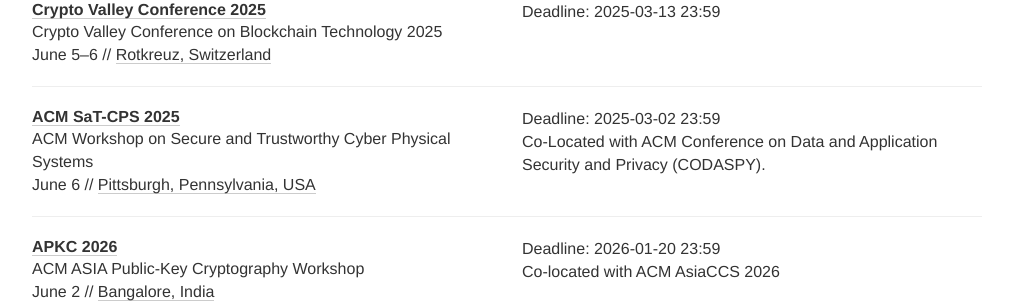
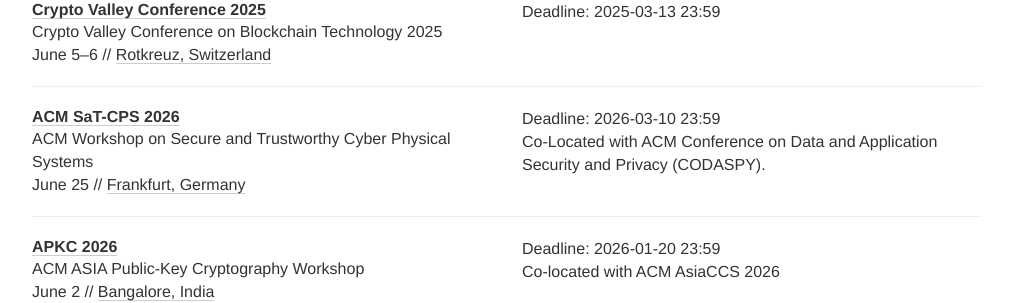
Before and after one commit to sec-deadlines/sec-deadlines.github.io, a Jekyll site: the page built from index.html, in a window 1280 px wide and 900 px high, scrolled down 19724 px. Shown: the part 152-455 px from the top of the window, without its empty margins (133-1146 px from the left). Built offline with Jekyll 4.4.1, drawn with Linux system fonts in a browser that asks for light colours; nearby versions of some CDN libraries; comment, search, counter and statistics services are not loaded.

Commit message:
Update ACM SaT-CPS conference details for 2026
Updated the year, link, deadline, date, and place for the ACM SaT-CPS conference.

```diff
--- a/_data/conferences.yml
+++ b/_data/conferences.yml
@@ -1384,12 +1384,12 @@
 
 - name: ACM SaT-CPS
   description: ACM Workshop on Secure and Trustworthy Cyber Physical Systems
-  year: 2025
+  year: 2026
   comment: Co-Located with ACM Conference on Data and Application Security and Privacy (CODASPY).
-  link: https://sites.google.com/view/sat-cps-2025
-  deadline: ["2025-03-02 23:59"]
-  date: June 6
-  place: Pittsburgh, Pennsylvania, USA
+  link: https://sites.google.com/view/sat-cps2026/
+  deadline: ["2026-03-10 23:59"]
+  date: June 25
+  place: Frankfurt, Germany
   tags: [SEC, PRIV, SHOP]
 
 - name: APKC
```
